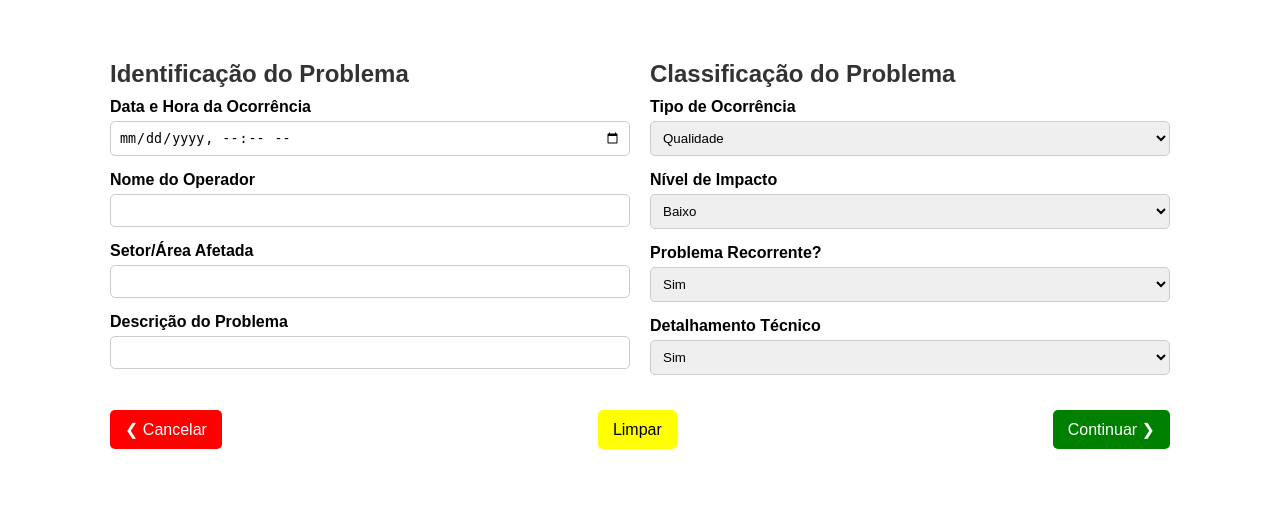
After one commit to Equipe-QRQC/Nexar-QRQC, a Flask app: page /CadastroOcorrencia in a window 1280 px wide. The commit adds this page. Shown: the top 508 px of the page. Run offline with Flask 3, Linux system fonts and the light colour scheme; some libraries are stand-ins or nearby versions.

Commit message:
digite aq a msg

```diff
--- a/app.py
+++ b/app.py
@@ -1,15 +1,68 @@
-from flask import Flask
+from flask import Flask, render_template, request, jsonify
+from flask_mysqldb import MySQL
 
 app = Flask(__name__)
 
-@app.route('/')
-def home():
-    return "Hello, Flask!, me chamo eNZO"
+# Configuração do MySQL
+app.config['MYSQL_HOST'] = 'localhost'
+app.config['MYSQL_USER'] = 'root'
+app.config['MYSQL_PASSWORD'] = '1234'
+app.config['MYSQL_DB'] = 'qrqc_db'
 
 
-@app.route('/teste')
-def teste():
-   return "Hello, Flask!, me chamo eNZO"
+mysql = MySQL(app)
+
+
+@app.route('/')
+def index():
+    return render_template('telainicial.html')
+
+@app.route('/historico')
+def historico():
+    return render_template('historico.html')
+
+
+
+@app.route('/CadastroOcorrencia')
+def CadastroOcorrencia():
+    return render_template('CadastroOcorrencia.html')
+
+@app.route('/registrar_ocorrencia', methods=['POST'])
+def registrar_ocorrencia():
+    try:
+        # Captura os dados do formulário
+        data_ocorrencia = request.form.get('data_ocorrencia')
+        nome_operador = request.form.get('nome_operador')
+        setor_area = request.form.get('setor_area')
+        descricao = request.form.get('descricao')
+        tipo_ocorrencia = request.form.get('tipo_ocorrencia')
+        nivel_impacto = request.form.get('nivel_impacto')
+        problema_recorrente = request.form.get('problema_recorrente')
+        detalhamento_tecnico = request.form.get('detalhamento_tecnico')
+
+        # Validação simples dos campos para evitar dados inválidos
+        if not all([data_ocorrencia, nome_operador, setor_area, descricao, tipo_ocorrencia, nivel_impacto, problema_recorrente, detalhamento_tecnico]):
+            raise ValueError("Todos os campos são obrigatórios!")
+
+        cur = mysql.connection.cursor()
+        cur.execute("""
+            INSERT INTO ocorrencias (data_ocorrencia, nome_operador, setor_area, descricao, tipo_ocorrencia, nivel_impacto, problema_recorrente, detalhamento_tecnico)
+            VALUES (%s, %s, %s, %s, %s, %s, %s, %s)
+        """, (data_ocorrencia, nome_operador, setor_area, descricao, tipo_ocorrencia, nivel_impacto, problema_recorrente, detalhamento_tecnico))
+
+
+        mysql.connection.commit()
+
+
+        cur.close()
+
+
+        return render_template('CadastroOcorrencia.html', success=True)
+
+    except Exception as e:
+        print(f"Erro ao registrar a ocorrência: {e}")
+
+        return render_template('CadastroOcorrencia.html', error=True)
 
 if __name__ == '__main__':
     app.run(debug=True)
--- /dev/null
+++ b/templates/CadastroOcorrencia.html
@@ -0,0 +1,190 @@
+<!DOCTYPE html>
+<html lang="pt-BR">
+<head>
+    <meta charset="UTF-8">
+    <meta name="viewport" content="width=device-width, initial-scale=1.0">
+    <title>Registro de Problema</title>
+    <style>
+
+        /* Reset de margens e paddings */
+        * {
+            margin: 0;
+            padding: 0;
+            box-sizing: border-box;
+        }
+
+        /* Corpo da página */
+        body {
+            font-family: Arial, sans-serif;
+            background-color: white; /* Fundo branco em toda a tela */
+        }
+
+        /* Barra superior */
+        .top-bar {
+            background-color: #D3D3D3; /* Cinza igual ao da imagem */
+            height: 50px;
+            display: flex;
+            align-items: center;
+            padding: 0 20px;
+        }
+
+        /* Logo do pássaro */
+        .logo {
+            width: 50px; /* Ajuste conforme necessário */
+            height: auto;
+            background-color: #D3D3D3;
+        }
+
+        /* Container principal */
+        .container {
+            width: 90%;
+            max-width: 1100px;
+            padding: 20px;
+            margin: 40px auto;
+        }
+
+        /* Layout do formulário em duas colunas */
+        .form-container {
+            display: flex;
+            justify-content: space-between;
+            gap: 20px;
+        }
+
+        .form-section {
+            width: 50%;
+        }
+
+        h2 {
+            color: #333;
+            margin-bottom: 10px;
+        }
+
+        .form-group {
+            margin-bottom: 15px;
+        }
+
+        label {
+            font-weight: bold;
+            display: block;
+            margin-bottom: 5px;
+        }
+
+        input, select {
+            width: 100%;
+            padding: 8px;
+            border: 1px solid #ccc;
+            border-radius: 5px;
+        }
+
+        /* Botões */
+        .buttons {
+            display: flex;
+            justify-content: space-between;
+            margin-top: 20px;
+        }
+
+        .btn {
+            padding: 10px 15px;
+            border: none;
+            border-radius: 5px;
+            cursor: pointer;
+            font-size: 16px;
+        }
+
+        .btn-cancel {
+            background: red;
+            color: white;
+        }
+
+        .btn-clear {
+            background: yellow;
+            color: black;
+        }
+
+        .btn-continue {
+            background: green;
+            color: white;
+        }
+
+        /* Responsividade */
+        @media (max-width: 768px) {
+            .form-container {
+                flex-direction: column;
+            }
+            .form-section {
+                width: 100%;
+            }
+        }
+
+    </style>
+</head>
+<body>
+<form action="{{ url_for('registrar_ocorrencia') }}" method="POST">
+<!-- Formulário -->
+<div class="container">
+    <div class="form-container">
+        <!-- Identificação do Problema -->
+        <div class="form-section">
+            <h2>Identificação do Problema</h2>
+            <div class="form-group">
+                <label>Data e Hora da Ocorrência</label>
+                <input type="datetime-local">
+            </div>
+            <div class="form-group">
+                <label>Nome do Operador</label>
+                <input type="text">
+            </div>
+            <div class="form-group">
+                <label>Setor/Área Afetada</label>
+                <input type="text">
+            </div>
+            <div class="form-group">
+                <label>Descrição do Problema</label>
+                <input type="text">
+            </div>
+        </div>
+
+        <!-- Classificação do Problema -->
+        <div class="form-section">
+            <h2>Classificação do Problema</h2>
+            <div class="form-group">
+                <label>Tipo de Ocorrência</label>
+                <select>
+                    <option>Qualidade</option>
+                    <option>Segurança</option>
+                    <option>Produção</option>
+                </select>
+            </div>
+            <div class="form-group">
+                <label>Nível de Impacto</label>
+                <select>
+                    <option>Baixo</option>
+                    <option>Médio</option>
+                    <option>Alto</option>
+                </select>
+            </div>
+            <div class="form-group">
+                <label>Problema Recorrente?</label>
+                <select>
+                    <option>Sim</option>
+                    <option>Não</option>
+                </select>
+            </div>
+            <div class="form-group">
+                <label>Detalhamento Técnico</label>
+                <select>
+                    <option>Sim</option>
+                    <option>Não</option>
+                </select>
+            </div>
+        </div>
+    </div>
+    <div class="buttons">
+        <button class="btn btn-cancel">❮ Cancelar</button>
+        <button class="btn btn-clear">Limpar</button>
+    <button type="submit" class="btn btn-continue">Continuar ❯</button>
+    </div>
+</div>
+</form>
+</body>
+</html>
```
Also changed, not shown: index/telaInicial.html (added, +108 -0 lines), static/css/telainicial.css (added, +191 -0 lines), templates/base.html (renamed from templates/index/telaInicial.html, +13 -24 lines), templates/historico.html (added, +8 -0 lines), templates/telaInicial.html (added, +46 -0 lines), index/CadastroOcorrencia.html (renamed from templates/index/CadastroOcorrencia.html), static/assets/img/logo_img.png (renamed from templates/assets/img/logo_img.png), static/assets/img/nexar_logo.svg (renamed from templates/assets/img/nexar_logo.svg), static/assets/img/nexar_logo_2.svg (renamed from templates/assets/img/nexar_logo_2.svg), static/css/home/telainicial.css (renamed from templates/css/home/telainicial.css).
